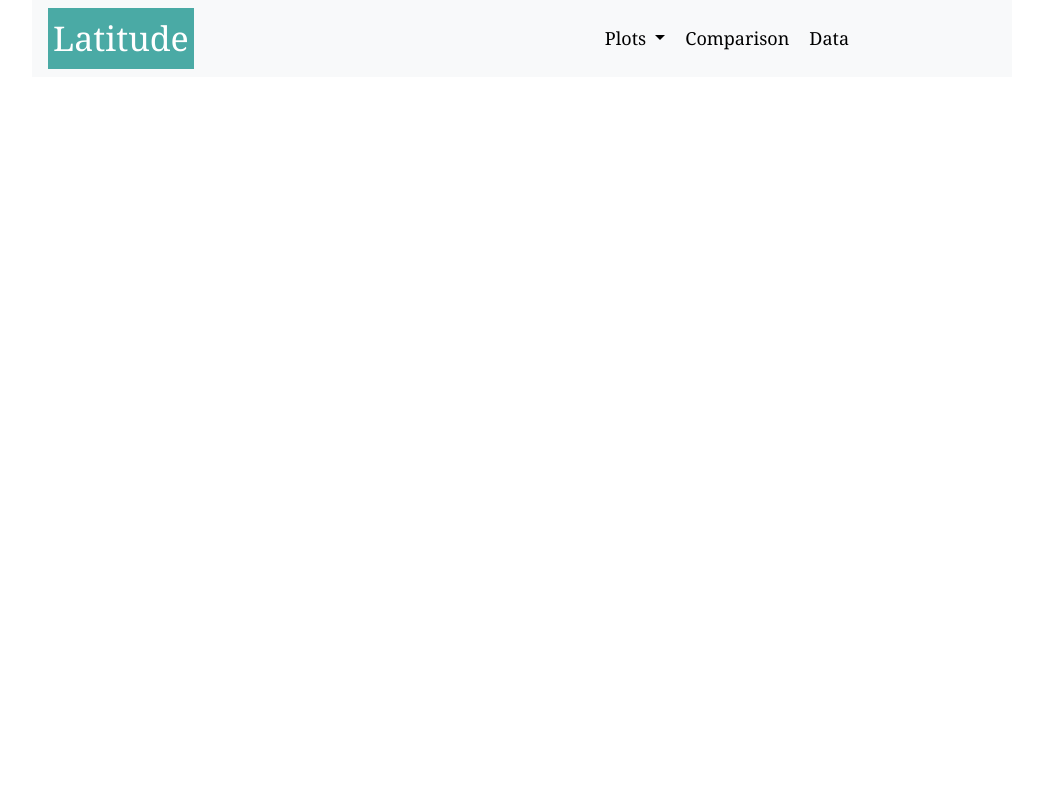
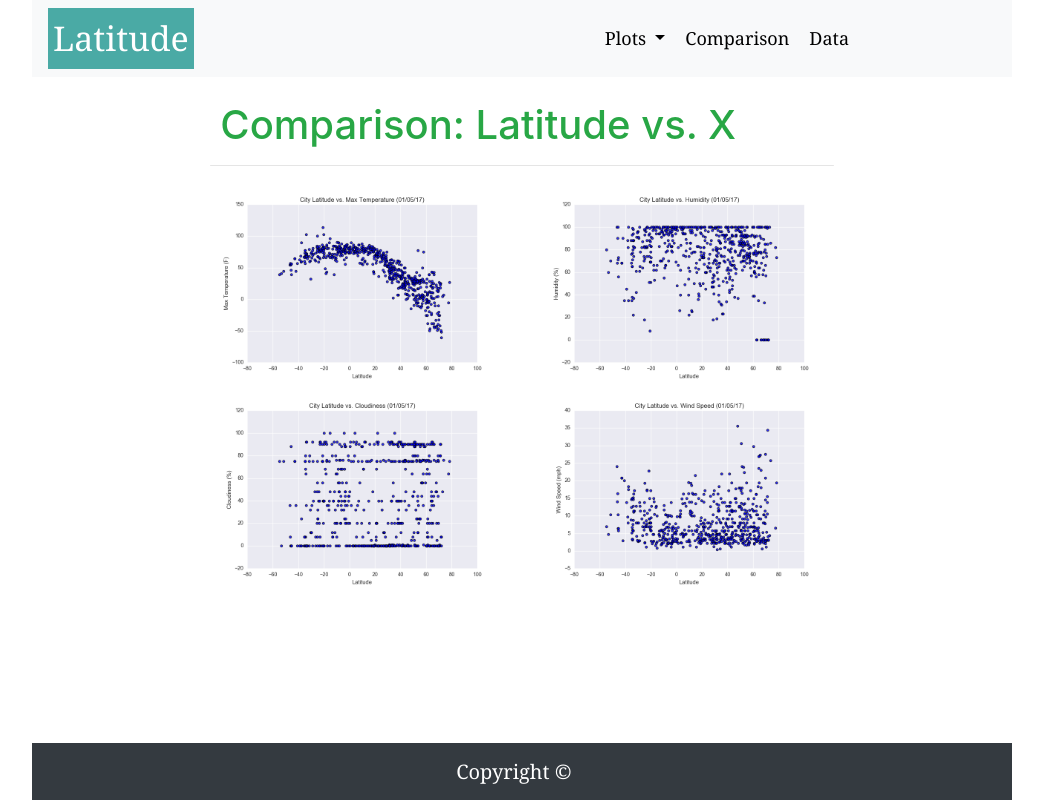
Before and after one commit to kamalnyc17/Web-Design-Challenge, a plain HTML site: page comparison.html in a window 1280 px wide. Shown: the whole page, without its empty margins (118-1161 px from the left). Drawn offline with nearby package versions, Linux system fonts and the light colour scheme.

Commit message:
comparison page

```diff
--- a/comparison.html
+++ b/comparison.html
@@ -44,6 +44,51 @@
     </nav>
 
     <!-- container/wrapper-->
+    <div class="container">
+        <!-- grid starts here-->
+        <div class="row mt-4">
+            <div class="col-12">
+                <!-- page heading -->
+                <div class="row">
+                    <div class="col-2"></div>
+                    <div class="col-8">
+                        <h1 class="text-success">Comparison: Latitude vs. X</h1>
+                        <hr class="rounded">
+                    </div>
+                    <div class="col-2"></div>
+                </div>
+                <!-- body of the comparison page -->
+                <div class="row">
+                    <div class="col-2"></div>
+                    <div class="col-4">
+                        <img src="Resources/assets/images/Max Temperature.png" alt="Plot"
+                            class="rounded float-left img-fluid" style="margin-top: 2px; max-width: 100%">
+                    </div>
+                    <div class="col-4">
+                        <img src="Resources/assets/images/Humidity.png" alt="Plot" class="rounded float-left img-fluid"
+                            style="margin-top: 2px; max-width: 100%">
+                    </div>
+                    <div class="col-2"></div>
+                </div>
+                <div class="row">
+                    <div class="col-2"></div>
+                    <div class="col-4">
+                        <img src="Resources/assets/images/Cloudiness.png" alt="Plot"
+                            class="rounded float-left img-fluid" style="margin-top: 2px; max-width: 100%">
+                    </div>
+                    <div class="col-4">
+                        <img src="Resources/assets/images/Wind Speed.png" alt="Plot"
+                            class="rounded float-left img-fluid" style="margin-top: 2px; max-width: 100%">
+                    </div>
+                    <div class="col-2"></div>
+                </div>
+            </div>
+        </div>
+        <!-- sticky footer-->
+        <nav class="navbar justify-content-center fixed-bottom navbar-dark bg-dark border-top border-dark">
+            <a class="navbar-brand" href="#">Copyright &copy</a>
+        </nav>
+    </div>
 
     <!-- jquery-->
     <script src="https://code.jquery.com/jquery-3.3.1.slim.min.js"
```
